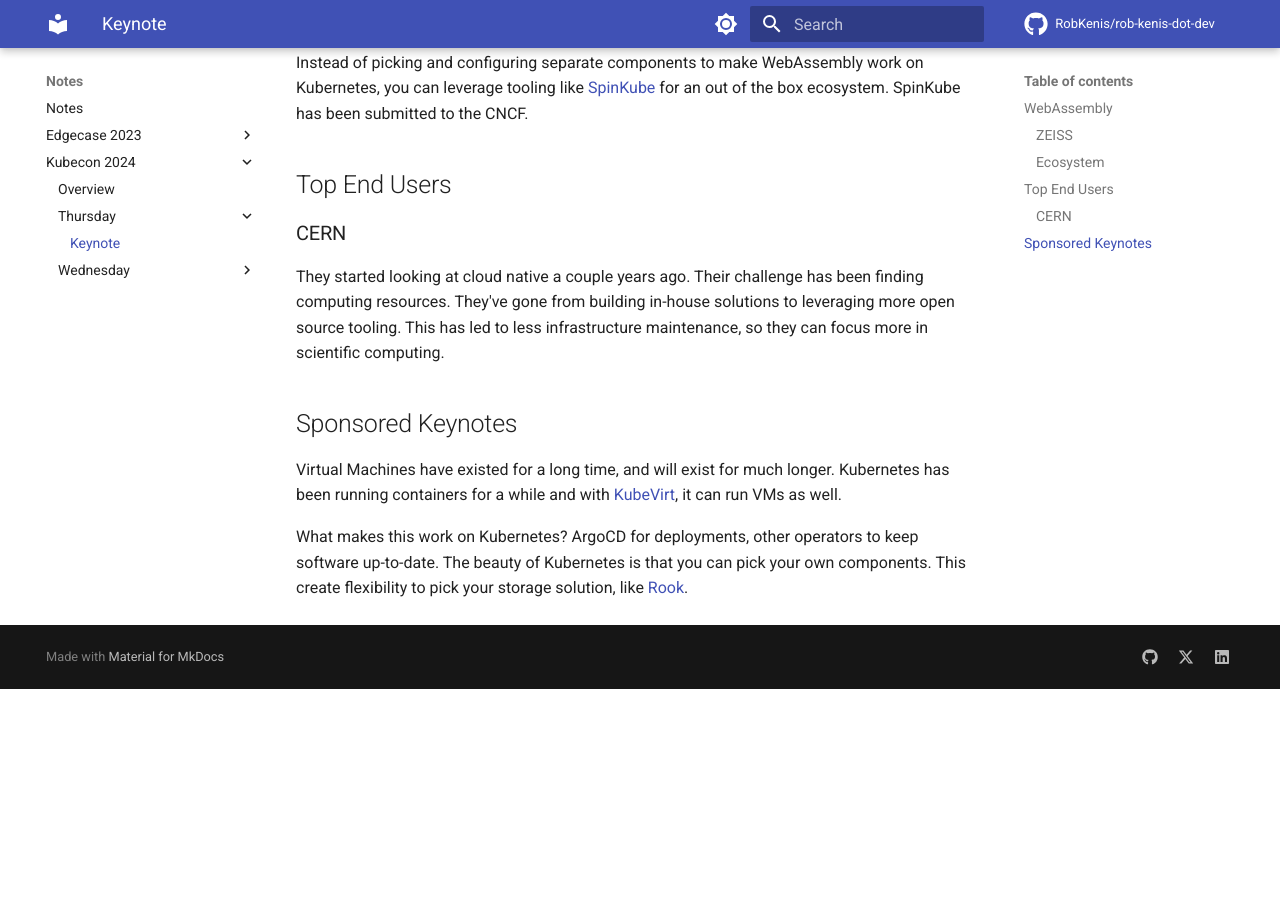
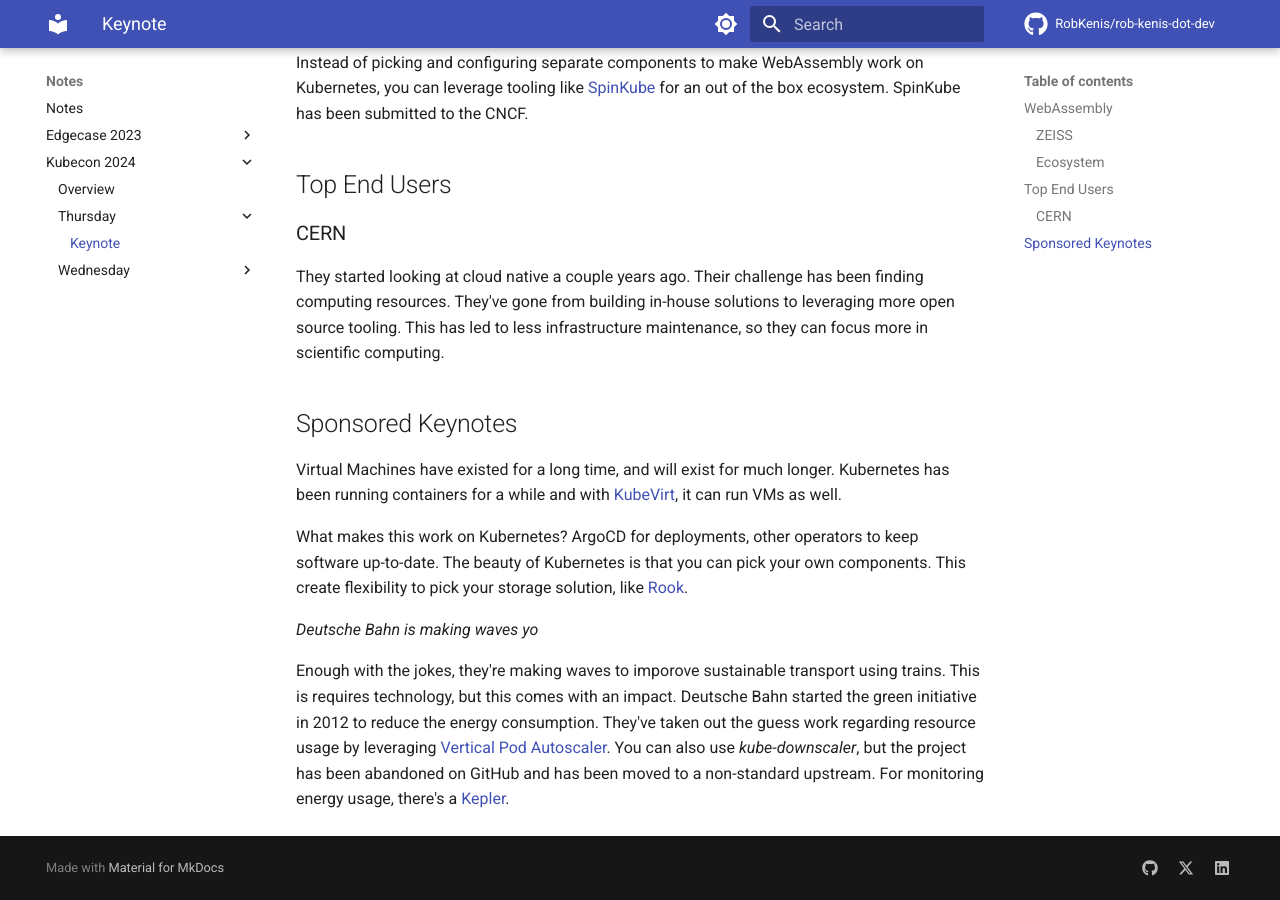
Before and after one commit to RobKenis/rob-kenis-dot-dev, an MkDocs documentation site: the page built from docs/kubecon-2024/thursday/1-keynote.md, in a window 1280 px wide and 900 px high, scrolled down 724 px. Built offline with MkDocs 1.6.1 and Material for MkDocs 9.7.7, drawn with Linux system fonts in a browser that asks for light colours; comment, search, counter and statistics services are not loaded; before the commit the page ends 1413 px from its top, so only the background shows below that.

Commit message:
Add notes on sustainablity

```diff
--- a/docs/kubecon-2024/thursday/1-keynote.md
+++ b/docs/kubecon-2024/thursday/1-keynote.md
@@ -40,3 +40,11 @@
 
 What makes this work on Kubernetes? ArgoCD for deployments, other operators to keep software up-to-date. The beauty of Kubernetes
 is that you can pick your own components. This create flexibility to pick your storage solution, like [Rook](https://rook.io/).
+
+_Deutsche Bahn is making waves yo_
+
+Enough with the jokes, they're making waves to imporove sustainable transport using trains. This is requires technology,
+but this comes with an impact. Deutsche Bahn started the green initiative in 2012 to reduce the energy consumption.
+They've taken out the guess work regarding resource usage by leveraging [Vertical Pod Autoscaler](https://github.com/kubernetes/autoscaler/tree/master/vertical-pod-autoscaler).
+You can also use _kube-downscaler_, but the project has been abandoned on GitHub and has been moved to a non-standard upstream.
+For monitoring energy usage, there's a [Kepler](https://github.com/sustainable-computing-io/kepler).
```
